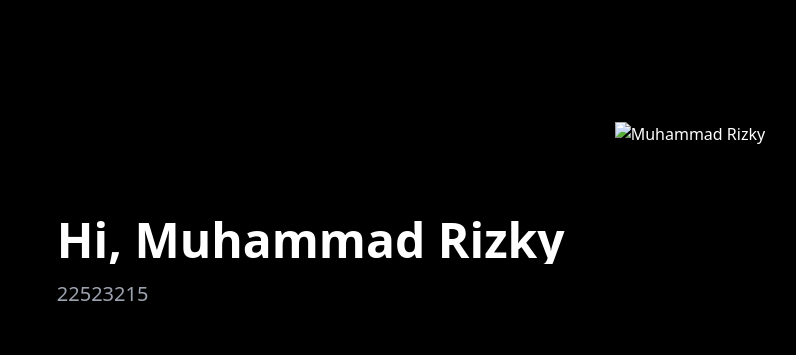
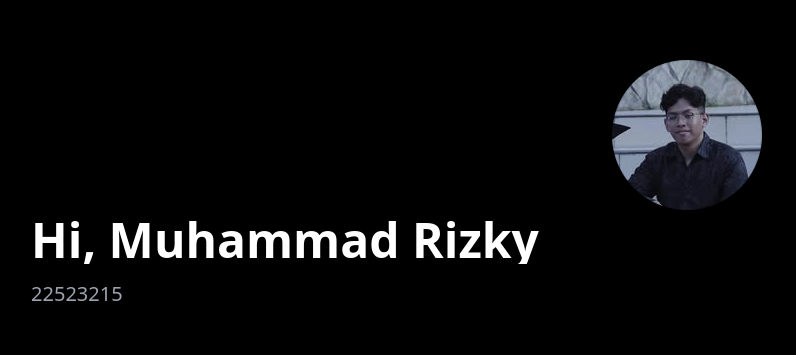
Before and after one commit to RizkySoa/mtiproject, a plain HTML site: page index.html in a window 1280 px wide. Shown: the part 138-493 px from the top of the page, without its empty margins (229-1025 px from the left). Drawn offline with nearby package versions, Linux system fonts and the light colour scheme.

Commit message:
Update index.html

```diff
--- a/index.html
+++ b/index.html
@@ -41,7 +41,7 @@
 
       <!-- Image Section -->
       <div class="transform -translate-y-32">
-        <img src="images/image.png" alt="Muhammad Rizky" class="max-w-xs md:max-w-sm object-contain" />
+        <img src="image.png" alt="Muhammad Rizky" class="max-w-xs md:max-w-sm object-contain" />
       </div>
     </div>
   </body>
```
